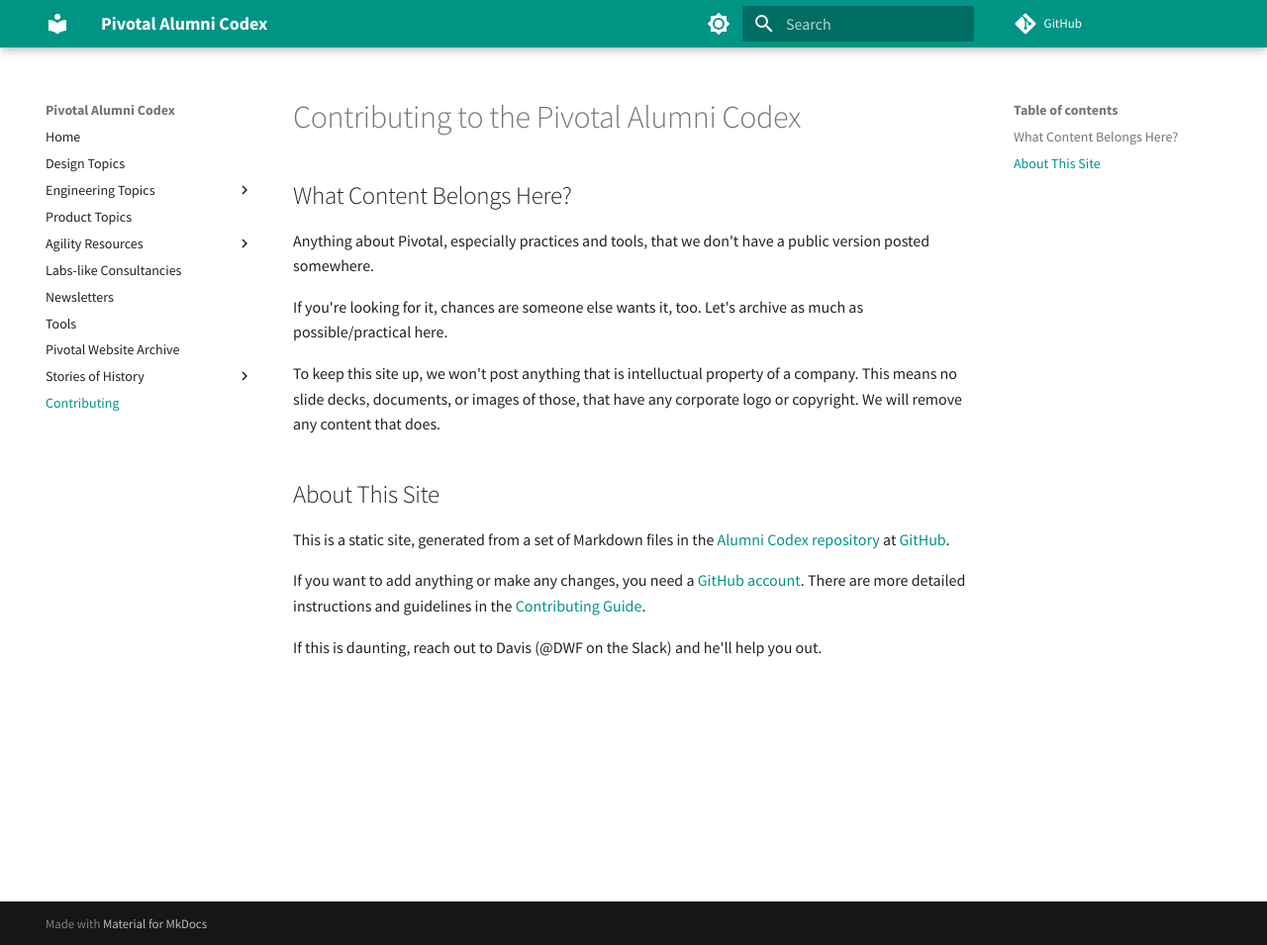
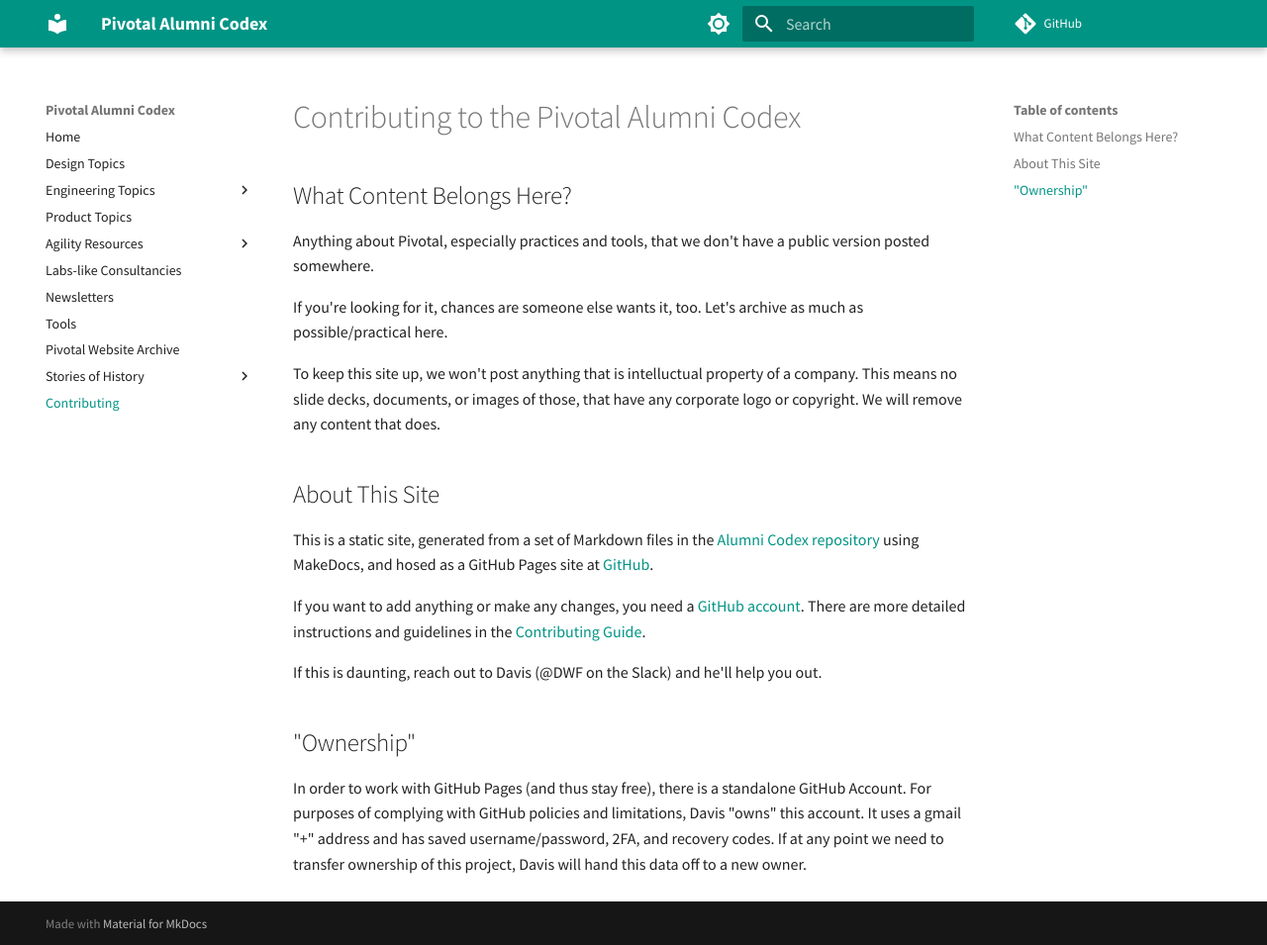
Before and after one commit to alumni-codex/alumni-codex.github.io, an MkDocs documentation site: the page built from docs/contributing/index.md, in a window 1280 px wide and 955 px high. Shown: the whole window at 99% size. Built offline with MkDocs 1.6.1 and Material for MkDocs 9.7.7, drawn with Linux system fonts in a browser that asks for light colours; comment, search, counter and statistics services are not loaded.

Commit message:
Adds "ownership" notes.

```diff
--- a/docs/contributing/index.md
+++ b/docs/contributing/index.md
@@ -14,8 +14,12 @@
 
 ## About This Site
 
-This is a static site, generated from a set of Markdown files in the [Alumni Codex repository][repo] at [GitHub](https://github.com).
+This is a static site, generated from a set of Markdown files in the [Alumni Codex repository][repo] using MakeDocs, and hosed as a GitHub Pages site at [GitHub](https://github.com).
 
 If you want to add anything or make any changes, you need a [GitHub account][join]. There are more detailed instructions and guidelines in the [Contributing Guide][guide].
 
 If this is daunting, reach out to Davis (@DWF on the Slack) and he'll help you out.
+
+## "Ownership"
+
+In order to work with GitHub Pages (and thus stay free), there is a standalone GitHub Account. For purposes of complying with GitHub policies and limitations, Davis "owns" this account. It uses a gmail "+" address and has saved username/password, 2FA, and recovery codes. If at any point we need to transfer ownership of this project, Davis will hand this data off to a new owner.
```
